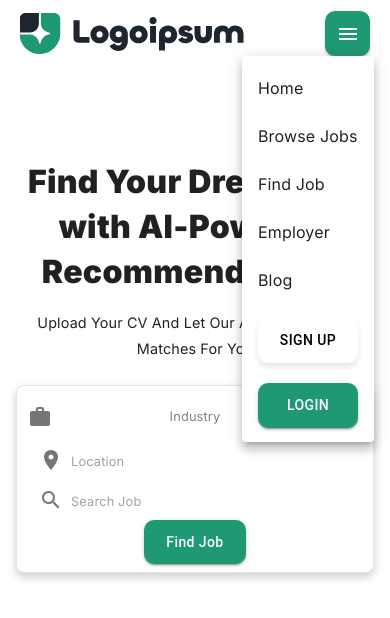
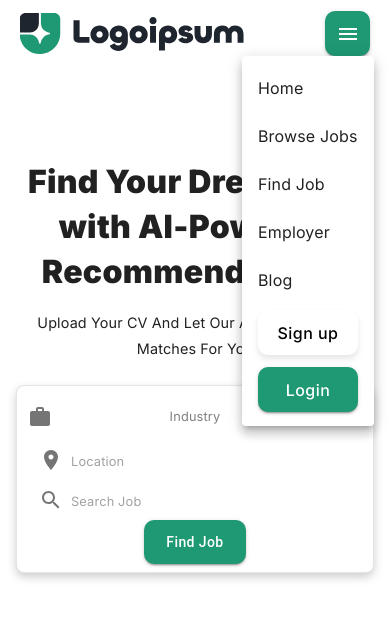
Before and after one commit to humaid-mobiloitte/landing-login-signup, a React (Vite) app: page / in a window 390 px wide. Both pictures are taken after a click on the button 347 px from the left and 33 px from the top of the page. Shown: the top 618 px of the page. Built offline with nearby package versions, Linux system fonts and the light colour scheme.

Commit message:
Nearly half optimization complete

```diff
--- a/src/assets/TopNavBar.jsx
+++ b/src/assets/TopNavBar.jsx
@@ -36,113 +36,80 @@ function TopNavBar({ setAuthComponent }) {
             <img src={TextContent.images.navbar_LOGO} alt={TextContent.images.logoAlt} style={mainStyles.logoImage} />
           </Box>
 
+          {/* Responsive Menu */}
+          <Box sx={mainStyles.responsiveMenuBox}>
+
             {/* Responsive Menu Button */}
-          <Box sx={{ display: { xs: 'flex', md: 'none' } }}>
-            <Button
-              variant="contained"
-              onClick={handleOpenNavMenu}
-              sx={{
-                my: 1,
-                backgroundColor: '#1f9874',
-                minWidth: '45px',
-                minHeight: '45px',
-                width: { xs: '45px', md: '53px' },
-                height: { xs: '45px', md: '53px' },
-                borderRadius: '10px',
-                textTransform: 'none',
-                fontFamily: 'inter',
-                display: 'flex',
-                justifyContent: 'center',
-                alignItems: 'center',
-                padding: 0,
-              }}
-            >
-              <MenuIcon sx={{ color: 'white', fontSize: 24 }} /> {/* Dropdown Icon */}
+            <Button variant="contained" onClick={handleOpenNavMenu} sx={mainStyles.responsiveMenuButton}>
+
+              {/* Icon - small screen */}
+              <MenuIcon sx={mainStyles.menuIconStyle} />
             </Button>
-            <Menu anchorEl={anchorElNav} open={Boolean(anchorElNav)} onClose={handleCloseNavMenu} sx={{ display: { xs: 'block', md: 'none' } }}>
+
+            {/* DROP DOWN - small screen */}
+            <Menu anchorEl={anchorElNav} open={Boolean(anchorElNav)} onClose={handleCloseNavMenu} sx={mainStyles.dropDownLayout}>
               {pages.map((page) => (
               <MenuItem key={page} onClick={handleCloseNavMenu}>
-                  <Typography textAlign="center" sx={{ textTransform: 'none', fontFamily: 'inter' }}>
+                <Typography textAlign="center" sx={mainStyles.menuItems}>
                   {page}
                 </Typography>
               </MenuItem>
               ))}
+
+              {/* SIGNUP AND LOGIN BUTTONS - small screen */}
+              <Box sx={mainStyles.mobileButtonParent}>
+                {/* SIGNUP BUTTON */}
                 <MenuItem>
                   <Button
                     variant="outlined"
                     fullWidth
                     onClick={() => setAuthComponent(<Signup setAuthComponent={setAuthComponent} />)}
-                  sx={{
-                    my: 1,
-                    border: 'none',
-                    boxShadow: '0px 4px 6px rgba(0, 0, 0, 0.1)',
-                    minWidth: '100px',
-                    minHeight: '45px',
-                    width: { xs: '100px', md: '120px' },
-                    height: { xs: '45px', md: '53px' },
-                    borderRadius: '10px',
-                    color: 'black',
-                  }}
+                    sx={mainStyles.signUpButton}
                   >
                     {TextContent.links.signUp}
                   </Button>
                 </MenuItem>
+
+                {/* LOGIN BUTTON - small screen */}
                 <MenuItem>
                   <Button
                     variant="contained"
                     fullWidth
                     onClick={() => setAuthComponent(<Login setAuthComponent={setAuthComponent} />)}
-                  sx={{
-                    backgroundColor: '#1f9874',
-                    minWidth: '100px',
-                    minHeight: '45px',
-                    width: { xs: '100px', md: '120px' },
-                    height: { xs: '45px', md: '53px' },
-                    borderRadius: '10px',
-                  }}
+                    sx={mainStyles.loginButton}
                   >
                     {TextContent.links.login}
                   </Button>
                 </MenuItem>
+              </Box>
             </Menu>
           </Box>
 
           {/* Normal Navigation for Desktop */}
-          <Box sx={{ flexGrow: 0, display: { xs: 'none', md: 'flex' } }}>
+          <Box sx={mainStyles.navBarPClayout}>
             {pages.map((page) => (
-              <Button key={page} sx={{ml:3, my: 2, color: 'black', display: 'block', fontFamily: 'inter', textTransform: 'none','&:hover': {
-          backgroundColor: 'transparent'},fontWeight:'300',fontSize:'1rem',padding:0}}>
+              <Button key={page} sx={mainStyles.navBarButtons}>
                 {page}
               </Button>
             ))}
           </Box>
 
           {/* Sign Up and Login Buttons */}
-          <Stack
-            spacing={3}
-            direction="row"
-            sx={{
-              display: { xs: 'none', md: 'flex' },
-              ml: 2,
-              '& button': {
-                minWidth: '100px',
-                minHeight: '45px',
-                width: { xs: '100px', md: '120px' },
-                height: { xs: '45px', md: '53px' },
-                borderRadius: '10px',
-              },
-            }}
-          >
+          <Stack spacing={3} direction="row" sx={mainStyles.pcButtonParent}>
+
+            {/* SIGN UP BUTTON */}
             <Button
               variant="outlined"
               onClick={() => setAuthComponent(<Signup setAuthComponent={setAuthComponent} />)}
-              sx={{ border: 'none', boxShadow: '0px 4px 6px rgba(0, 0, 0, 0.1)', color: 'black', textTransform: 'none', fontFamily: 'inter',fontWeight:'300',fontSize:'1rem'}}
+              sx={mainStyles.signUpButton}
             >
               {TextContent.links.signUp}
             </Button>
-            <Button variant="contained" onClick={() => setAuthComponent(<Login setAuthComponent={setAuthComponent} />)} sx={{ backgroundColor: '#1f9874', textTransform: 'none', fontFamily: 'inter',fontWeight:'300',fontSize:'1rem' }}>
+
+            <Button variant="contained" onClick={() => setAuthComponent(<Login setAuthComponent={setAuthComponent} />)} sx={mainStyles.loginButton}>
             {TextContent.links.login}
             </Button>
+
           </Stack>
         </Toolbar>
       </Container>
--- a/src/assets/styling/mainStyles.jsx
+++ b/src/assets/styling/mainStyles.jsx
@@ -184,6 +184,37 @@ const mainStyles = {
         height: 'auto'
     },
 
+    navBarPClayout:{
+      flexGrow: 0,
+      display:{
+        xs: 'none',
+        md: 'flex'
+      }
+    },
+
+    navBarButtons:{
+      ml:3,
+      my: 2,
+      color: 'black',
+      display: 'block',
+      fontFamily: 'inter',
+      textTransform: 'none','&:hover': {
+        backgroundColor: 'transparent'
+      },
+      fontWeight:'300',
+      fontSize:'1rem',
+      padding:0
+    },
+
+    // RESPONSIVE MENU
+    responsiveMenuBox:{
+      display:{
+        xs: 'flex',
+        md: 'none'
+      },
+      // marginRight:'100px'
+    },
+
     responsiveMenuButton: {
       my: 1,
       backgroundColor: "#1f9874",
@@ -200,27 +231,67 @@ const mainStyles = {
       padding: 0,
     },
 
+    menuIconStyle:{
+      color: 'white',
+      fontSize: 24
+    },
+
     menuItems: {
       textTransform: "none",
       fontFamily: "inter",
+    },
+
+    dropDownLayout:{
+      display:{
+        xs: 'block',
+        md: 'none',
+      },
+
+    },
+    // SMALL SCREEN LOGIN AND SIGNUP BUTTONS PARENT
+    mobileButtonParent:{
+      // Shared styles for all buttons inside this parent
+      '& button': {
+        minWidth: '100px',
+        minHeight: '45px',
+        // width: { xs: '100px', md: '120px' },
+        width: '100px',
+        // height: { xs: '45px', md: '53px' },
+        height: '45px',
+        borderRadius: '10px',
+        fontFamily: 'inter',
+        fontSize: '1rem',
+        textTransform: 'none',
+      },
+    },
+
+    // NORMAL PC LOGIN AND SIGNUP BUTTONS PARENT
+    pcButtonParent:{
+      display: { xs: 'none', md: 'flex' },
+      ml: 2,
+      '& button': {
+        minWidth: '100px',
+        minHeight: '45px',
+        // width: { xs: '100px', md: '120px' },
+        width:'120px',
+        // height: { xs: '45px', md: '53px' },
+        height:'53px',
+        borderRadius: '10px',
+        textTransform: "none",
+        fontFamily: "inter",
+        fontWeight: "300",
+        fontSize: "1rem",
+      },
     },
 
     signUpButton: {
       border: "none",
       boxShadow: "0px 4px 6px rgba(0, 0, 0, 0.1)",
       color: "black",
-      textTransform: "none",
-      fontFamily: "inter",
-      fontWeight: "300",
-      fontSize: "1rem",
     },
 
     loginButton: {
       backgroundColor: "#1f9874",
-      textTransform: "none",
-      fontFamily: "inter",
-      fontWeight: "300",
-      fontSize: "1rem",
     },
   };
 
```
Lines whose indentation alone changed are shown as unchanged.
